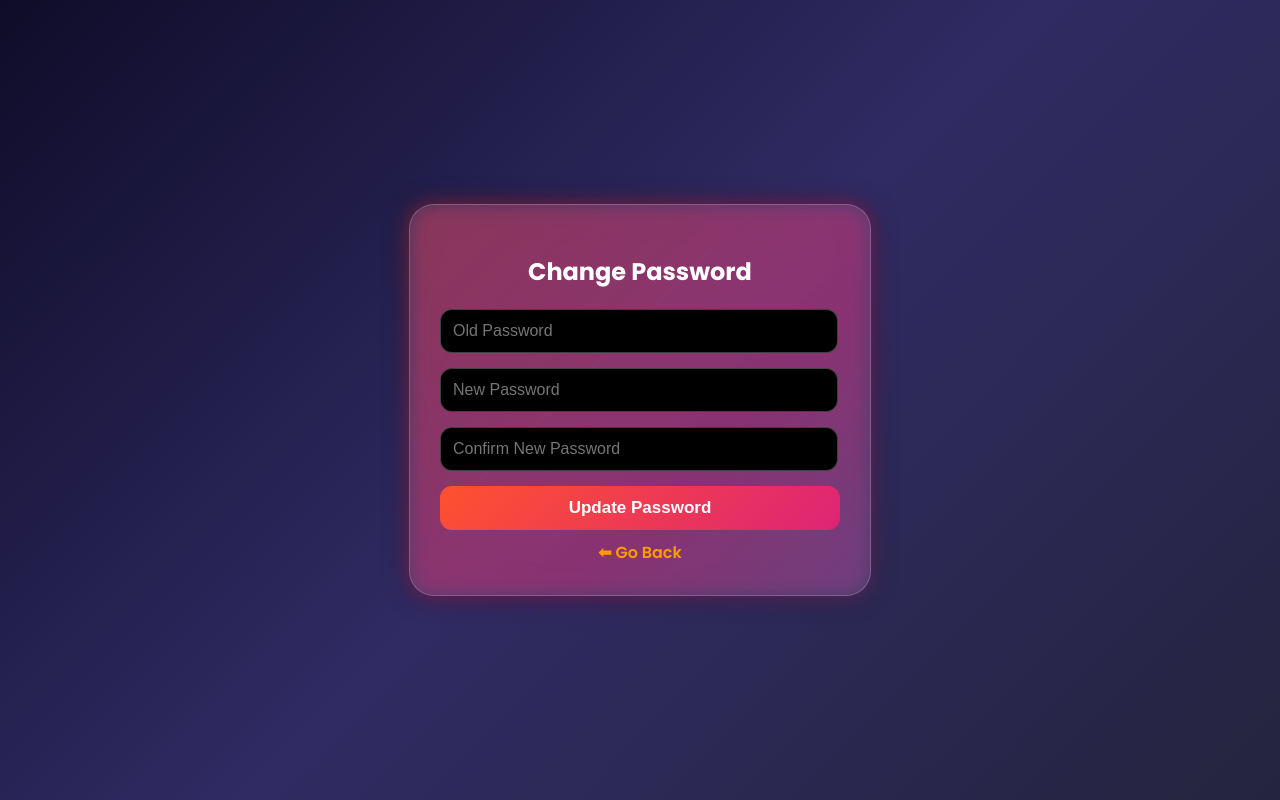
After one commit to nagasai-chowdary-gituser/simats_web_portal, a Flask app: page /change_password in a window 1280 px wide. The commit adds this page. Run offline with Flask 3, Linux system fonts and the light colour scheme; a user stored in the database is signed in.

Commit message:
added change password

```diff
--- a/app.py
+++ b/app.py
@@ -3,66 +3,131 @@ from flask_sqlalchemy import SQLAlchemy
 from werkzeug.security import generate_password_hash, check_password_hash
 import os
 import re
+from functools import wraps
 
 app = Flask(__name__)
 
+# -----------------------------
+# DB CONFIG
+# -----------------------------
 BASE_DIR = os.path.abspath(os.path.dirname(__file__))
 app.config["SQLALCHEMY_DATABASE_URI"] = "sqlite:///" + os.path.join(BASE_DIR, "database.db")
 app.config["SQLALCHEMY_TRACK_MODIFICATIONS"] = False
-app.secret_key = "super_secret_key_finalboss"
+app.secret_key = "super_secret_key"
 
 db = SQLAlchemy(app)
 
-# ==============================
-# DATABASE MODEL
-# ==============================
+# -----------------------------
+# USER MODEL (WITH is_admin)
+# -----------------------------
 class User(db.Model):
     id = db.Column(db.Integer, primary_key=True)
     username = db.Column(db.String(80), unique=True, nullable=False)
     email = db.Column(db.String(120), unique=True, nullable=False)
     password = db.Column(db.String(200), nullable=False)
+    is_admin = db.Column(db.Boolean, default=False)
 
 
-def safe(value):
+# -----------------------------
+# CREATE TABLES + DEFAULT ADMIN (Flask 3 safe)
+# -----------------------------
+admin_created = False
+
+@app.before_request
+def create_admin_once():
+    """
+    Runs before every request, but only creates admin once using a flag.
+    Flask 3 removed before_first_request, so this is the safe workaround.
+    """
+    global admin_created
+
+    if not admin_created:
+        db.create_all()
+
+        admin = User.query.filter_by(username="admin").first()
+        if not admin:
+            admin = User(
+                username="admin",
+                email="admin@system.com",
+                password=generate_password_hash("admin123"),
+                is_admin=True
+            )
+            db.session.add(admin)
+            db.session.commit()
+            print("🔥 Admin Created: admin / admin123")
+
+        admin_created = True
+
+
+# -----------------------------
+# HELPERS
+# -----------------------------
+def safe(v):
     try:
-        if not value:
+        if not v:
             return 0
-        value = value.strip()
-        return int(value) if value.isdigit() else 0
+        v = v.strip()
+        return int(v) if v.isdigit() else 0
     except:
         return 0
 
 
-# =======================================================
-# DEFAULT ROUTE → LOGIN FIRST
-# =======================================================
+def login_required(admin_only=False):
+    """
+    Decorator to protect routes.
+    - If user not logged in -> redirect to /login
+    - If admin_only=True and user is not admin -> block
+    """
+    def decorator(f):
+        @wraps(f)
+        def wrapper(*args, **kwargs):
+            if "user_id" not in session:
+                return redirect(url_for("login"))
+
+            if admin_only and not session.get("is_admin"):
+                return "❌ Access denied – Admin only"
+
+            return f(*args, **kwargs)
+        return wrapper
+    return decorator
+
+
+# -----------------------------
+# DEFAULT ROUTE
+# -----------------------------
 @app.route("/")
 def default_route():
     return redirect(url_for("login"))
 
 
+# -----------------------------
+# HOME (PROTECTED)
+# -----------------------------
 @app.route("/home")
+@login_required()
 def index():
     return render_template("index.html")
 
 
-# =======================================================
-# ATTENDANCE
-# =======================================================
+# -----------------------------
+# ATTENDANCE (PROTECTED)
+# -----------------------------
 @app.route("/attendance", methods=["GET", "POST"])
+@login_required()
 def attendance_calc():
     if request.method == "POST":
-        total_class = float(request.form.get("total_classes", 0))
+        total = float(request.form.get("total_classes", 0))
         attended = float(request.form.get("no_of_classes_attended", 0))
-        result = round(attended / total_class * 100, 2) if total_class else 0
+        result = round(attended / total * 100, 2) if total else 0
         return render_template("attendance.html", results=result)
     return render_template("attendance.html")
 
 
-# =======================================================
-# CGPA
-# =======================================================
+# -----------------------------
+# CGPA (PROTECTED)
+# -----------------------------
 @app.route("/cgpa", methods=["GET", "POST"])
+@login_required()
 def cgpa_calc():
     if request.method == "POST":
         s = safe(request.form.get("s_grades"))
@@ -72,7 +137,7 @@ def cgpa_calc():
         d = safe(request.form.get("d_grades"))
         e = safe(request.form.get("e_grades"))
 
-        total_points = s * 10 + a * 9 + b * 8 + c * 7 + d * 6 + e * 5
+        total_points = s*10 + a*9 + b*8 + c*7 + d*6 + e*5
         total_subs = s + a + b + c + d + e
 
         if not total_subs:
@@ -96,9 +161,9 @@ def cgpa_calc():
     return render_template("cgpa.html", results="", words="")
 
 
-# =======================================================
-# REGISTER USER
-# =======================================================
+# -----------------------------
+# REGISTER
+# -----------------------------
 @app.route("/register", methods=["GET", "POST"])
 def register():
     error = ""
@@ -108,92 +173,134 @@ def register():
         email = request.form["reg_email"].strip()
         password = request.form["reg_password"].strip()
 
+        # Block "admin" username for normal users
+        if username.lower() == "admin":
+            error = "❌ Username 'admin' is reserved."
+            return render_template("register.html", error=error)
+
+        # SIMATS email validation
         pattern = r"^\d+\.simats@saveetha\.com$"
-
         if not re.match(pattern, email):
-            error = "⚠️ Only SIMATS Email Allowed (example: 192424292.simats@saveetha.com)"
-            return render_template("register.html", error=error, username=username, email=email)
+            error = "⚠ Only SIMATS Email allowed (Ex: 192424292.simats@saveetha.com)"
+            return render_template("register.html", error=error)
 
         if not username or not email or not password:
             error = "All fields required"
-            return render_template("register.html", error=error, username=username, email=email)
+            return render_template("register.html", error=error)
 
         existing = User.query.filter(
             (User.username == username) | (User.email == email)
         ).first()
-
         if existing:
             error = "User already exists"
-            return render_template("register.html", error=error, username=username, email=email)
+            return render_template("register.html", error=error)
 
-        #hashed = generate_password_hash(password)
-        new_user = User(username=username, email=email, password=password)
+        hashed = generate_password_hash(password)
+        new_user = User(username=username, email=email, password=hashed, is_admin=False)
+
         db.session.add(new_user)
         db.session.commit()
 
         return render_template("register_success.html")
 
-    return render_template("register.html", error="", username="", email="")
+    return render_template("register.html", error=error)
 
 
-# =======================================================
-# LOGIN SYSTEM WITH ADMIN ACCESS
-# =======================================================
+# -----------------------------
+# LOGIN
+# -----------------------------
 @app.route("/login", methods=["GET", "POST"])
 def login():
     message = ""
+    shake = False
 
     if request.method == "POST":
-        username = request.form["l_user"]
-        password = request.form["l_pass"]
+        username = request.form["l_user"].strip()
+        password = request.form["l_pass"].strip()
 
         user = User.query.filter_by(username=username).first()
 
-        if user and check_password_hash(user.password, password):
+        if not user:
+            message = "❌ No username found"
+            shake = True
+            return render_template("login.html", message=message, shake=shake)
 
-            session["user"] = username
+        if not check_password_hash(user.password, password):
+            message = "❌ Incorrect password"
+            shake = True
+            return render_template("login.html", message=message, shake=shake)
 
-            # ADMIN LOGIN CHECK
-            if username == "admin":
-                return redirect(url_for("admin_dashboard"))
+        # Success login -> Save session
+        session["user_id"] = user.id
+        session["username"] = user.username
+        session["is_admin"] = user.is_admin
 
+        if user.is_admin:
+            return redirect(url_for("admin_page"))
+        else:
             return redirect(url_for("index"))
 
-        else:
-            message = "Invalid username or password"
-
-    return render_template("login.html", message=message)
+    return render_template("login.html", message=message, shake=shake)
 
 
-# =======================================================
-# ADMIN DASHBOARD — ONLY ADMIN CAN SEE USERS
-# =======================================================
-@app.route("/admin")
-def admin_dashboard():
-
-    # not logged in
-    if "user" not in session:
-        return redirect(url_for("login"))
-
-    # not admin user
-    if session["user"] != "admin":
-        return "❌ Access Denied — Admin Only!"
-
-    users = User.query.all()
-    return render_template("admin.html", users=users)
-
-
-# =======================================================
+# -----------------------------
 # LOGOUT
-# =======================================================
+# -----------------------------
 @app.route("/logout")
+@login_required()
 def logout():
     session.clear()
     return redirect(url_for("login"))
 
 
-# =======================================================
-# START APP
-# =======================================================
+# -----------------------------
+# ADMIN PAGE (ADMIN ONLY)
+# -----------------------------
+@app.route("/admin")
+@login_required(admin_only=True)
+def admin_page():
+    users = User.query.all()
+    return render_template("admin.html", users=users)
+# -----------------------------
+# CHANGE PASSWORD (PROTECTED)
+# -----------------------------
+@app.route("/change_password", methods=["GET", "POST"])
+@login_required()
+def change_password():
+    message = ""
+    success = False
+
+    if request.method == "POST":
+        old_pass = request.form["old_password"]
+        new_pass = request.form["new_password"]
+        confirm_pass = request.form["confirm_password"]
+
+        user = User.query.get(session["user_id"])
+
+        # Check old password
+        if not check_password_hash(user.password, old_pass):
+            message = "❌ Old password is incorrect"
+            return render_template("change_password.html", message=message, success=success)
+
+        # Check match
+        if new_pass != confirm_pass:
+            message = "❌ New passwords do not match"
+            return render_template("change_password.html", message=message, success=success)
+
+        # Update new password
+        user.password = generate_password_hash(new_pass)
+        db.session.commit()
+
+        success = True
+        message = "✅ Password changed successfully!"
+        return render_template("change_password.html", message=message, success=success)
+
+    return render_template("change_password.html", message=message, success=success)
+
+
+
+# -----------------------------
+# MAIN
+# -----------------------------
 if __name__ == "__main__":
     app.run(debug=True, port=5050)
--- a/templates/admin.html
+++ b/templates/admin.html
@@ -104,7 +104,7 @@
 </table>
 </div>
 
-<button onclick="window.location.href='/logout'" class="logout-btn">Logout</button>
+<button onclick="window.location.href='/login'" class="logout-btn">Logout</button>
 
 </body>
 </html>
--- a/templates/attendance.html
+++ b/templates/attendance.html
@@ -183,7 +183,7 @@
         </div>
         <!-- GO HOME BUTTON -->
         <div class="home-btn">
-            <button onclick="window.location.href='/'">Go to Home</button>
+            <button onclick="window.location.href='/home'">Go to Home</button>
         </div>
     </div>
 </body>
--- a/templates/cgpa.html
+++ b/templates/cgpa.html
@@ -255,7 +255,7 @@
 
             <div class="badge">{{ words }}</div>
 
-            <button class="home-btn" onclick="window.location.href='/'">Go to Home</button>
+            <button class="home-btn" onclick="window.location.href='/home'">Go to Home</button>
         </div>
 
     </div>
--- /dev/null
+++ b/templates/change_password.html
@@ -0,0 +1,126 @@
+<!DOCTYPE html>
+<html lang="en">
+<head>
+<meta charset="UTF-8">
+<title>Change Password</title>
+
+<style>
+@import url('https://fonts.googleapis.com/css2?family=Poppins:wght@300;400;600;700&display=swap');
+
+body {
+    margin: 0;
+    background: linear-gradient(135deg,#0f0c29,#302b63,#24243e);
+    font-family: Poppins, sans-serif;
+    height: 100vh;
+    display: flex;
+    justify-content: center;
+    align-items: center;
+}
+
+/* Card */
+.box {
+    width: 400px;
+    padding: 30px;
+    border-radius: 25px;
+    background: rgba(255,255,255,0.10);
+    border: 1px solid rgba(255,255,255,0.25);
+    backdrop-filter: blur(16px);
+    box-shadow: 0 0 25px rgba(0,0,0,0.55);
+}
+
+/* Glow */
+.box::before {
+    content: "";
+    position: absolute;
+    inset: -2px;
+    border-radius: 25px;
+    background: linear-gradient(135deg,#ff512f,#dd2476,#1e90ff,#ff9a00);
+    background-size: 400% 400%;
+    animation: glow 7s infinite;
+    filter: blur(10px);
+    opacity: 0.45;
+    z-index: -1;
+}
+@keyframes glow {
+    0% { background-position: 0% 50%; }
+    50% { background-position: 100% 50%; }
+    100% { background-position: 0% 50%; }
+}
+
+h2 {
+    text-align: center;
+    color: #fff;
+    margin-bottom: 20px;
+}
+
+input {
+    width: 93%;
+    padding: 12px;
+    margin-bottom: 15px;
+    border-radius: 12px;
+    border: 1px solid rgba(255,255,255,0.25);
+    background-color: black;
+    color: white;
+    font-size: 16px;
+}
+
+button {
+    width: 100%;
+    padding: 12px;
+    border: none;
+    border-radius: 12px;
+    background: linear-gradient(135deg,#ff512f,#dd2476);
+    color: #fff;
+    font-size: 17px;
+    font-weight: 600;
+    cursor: pointer;
+}
+
+.message {
+    text-align: center;
+    margin-bottom: 15px;
+    font-size: 15px;
+}
+
+.success { color: #4ade80; }
+.error { color: #f87171; }
+
+.back-link {
+    text-align: center;
+    margin-top: 10px;
+}
+
+.back-link a {
+    color: #ff9a00;
+    text-decoration: none;
+    font-weight: 600;
+}
+</style>
+</head>
+
+<body>
+
+<div class="box">
+    <h2>Change Password</h2>
+
+    {% if message %}
+        <div class="message {% if success %}success{% else %}error{% endif %}">
+            {{ message }}
+        </div>
+    {% endif %}
+
+    <form method="POST">
+        <input type="password" name="old_password" placeholder="Old Password" required>
+        <input type="password" name="new_password" placeholder="New Password" required>
+        <input type="password" name="confirm_password" placeholder="Confirm New Password" required>
+
+        <button type="submit">Update Password</button>
+    </form>
+
+    <div class="back-link">
+        <a href="/home">⬅ Go Back</a>
+    </div>
+</div>
+
+</body>
+</html>
```
Also changed, not shown: templates/index.html (+34 -0 lines), templates/login.html (+36 -6 lines), database.db, 1 other file.
